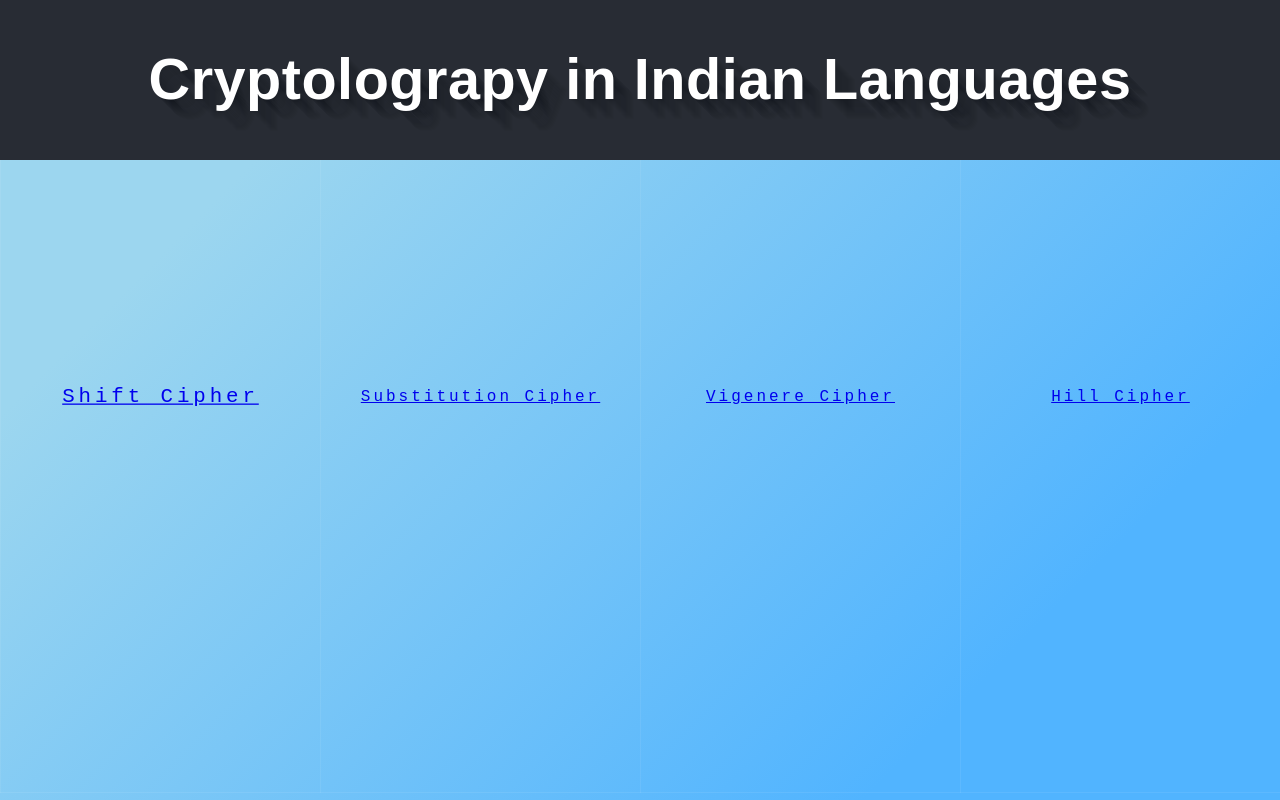
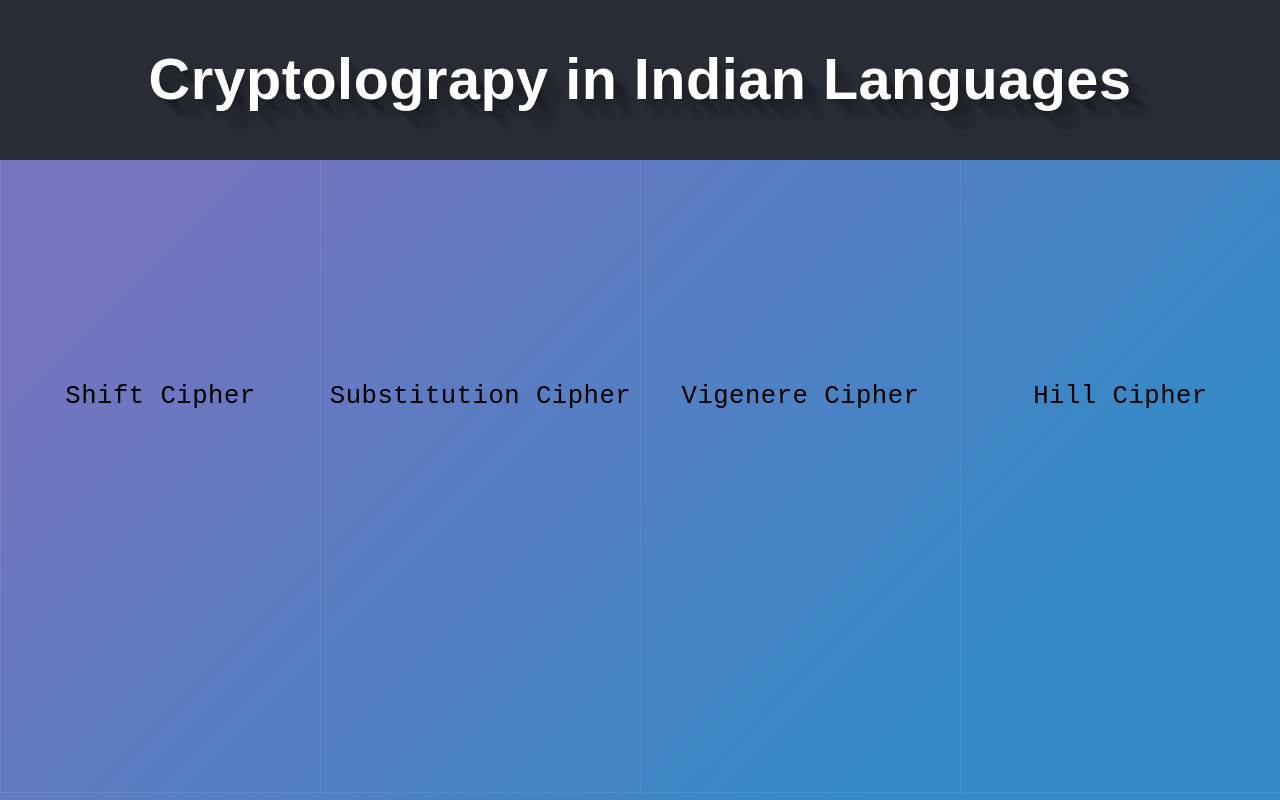
Before and after one commit to Rudragohel/CryptographyInIndianLanguages, a React (Create React App) app: page / in a window 1280 px wide. Built offline with nearby package versions, Linux system fonts and the light colour scheme.

Commit message:
Testing Left

```diff
--- a/src/App.css
+++ b/src/App.css
@@ -1,47 +1,3 @@
-body {
-  padding: 0;
-  margin: 0;
-}
-
-.App {
-  text-align: center;
-}
-
-.App-logo {
-  height: 40vmin;
-  pointer-events: none;
-}
-
-@media (prefers-reduced-motion: no-preference) {
-  .App-logo {
-    animation: App-logo-spin infinite 20s linear;
-  }
-}
-
-.App-header {
-  background-color: #282c34;
-  min-height: 100vh;
-  display: flex;
-  flex-direction: column;
-  align-items: center;
-  justify-content: center;
-  font-size: calc(10px + 2vmin);
-  color: white;
-}
-
-.App-link {
-  color: #61dafb;
-}
-
-@keyframes App-logo-spin {
-  from {
-    transform: rotate(0deg);
-  }
-  to {
-    transform: rotate(360deg);
-  }
-}
-
 body,
 html {
   overflow-y: auto;
@@ -53,7 +9,7 @@ html {
   max-width: 100%;
   font-size: 1rem;
   letter-spacing: 0.5px;
-  background: linear-gradient(135deg, #9cd6ef 20%, #51b4ff 80%);
+  background: linear-gradient(135deg, #7474bf 20%, #348ac7 80%);
   color: #fff;
   text-align: center;
   font-family: "Roboto Mono", monospace;
@@ -101,30 +57,6 @@ p {
   line-height: 160%;
 }
 
-/* #toggle-alert {
-        position: fixed;
-        z-index: 1000;
-        right: 1.5em;
-        top: 1.5em;
-        display: block;
-        border: 1px solid #fff;
-        padding: 1em 1.8em;
-        font-size: 0.6125em;
-        border-radius: 100em;
-        cursor: pointer;
-        transition: 0.3s ease-out all;
-      } */
-/* #toggle-alert i {
-        margin-right: 0.7em;
-        line-height: 100%;
-        opacity: 0.7;
-        font-size: 1rem;
-      }
-      #toggle-alert:hover {
-        border-color: #ffc371;
-        color: #ffc371;
-      } */
-
 .options {
   display: table;
   border-collapse: collapse;
@@ -152,26 +84,9 @@ p {
   width: 100%;
   height: 100%;
 }
-.options > .option > input[type="radio"]:hover,
-.options > .option > input[type="radio"]:checked,
-.options > .option > input[type="checkbox"]:hover,
-.options > .option > input[type="checkbox"]:checked {
-  cursor: pointer !important;
-}
-.options > .option > input[type="radio"]:hover ~ .option-content,
-      /* .options > .option > input[type="radio"]:checked ~ .option-content, */
-      .options > .option > input[type="checkbox"]:hover ~ .option-content
-      /* .options > .option > input[type="checkbox"]:checked ~ .option-content */ {
+
+.options > .option:hover .option-content {
   width: 100%;
-  transform: scale(1.3, 1.3);
-}
-/* .options > .option > input[type="radio"]:checked ~ .on-checked,
-      .options > .option > input[type="checkbox"]:checked ~ .on-checked {
-        opacity: 1;
-        box-shadow: inset 0px 0px 3em -1.2em rgba(0, 0, 0, 0.5);
-      } */
-.options > .option > input[type="radio"]:active ~ .option-content,
-.options > .option > input[type="checkbox"]:active ~ .option-content {
   transform: scale(1.15, 1.15);
 }
 .options > .option > .option-content {
@@ -184,3 +99,9 @@ p {
   transition-timing-function: cubic-bezier(0.19, 1, 0.22, 1);
   transition-duration: 0.3s;
 }
+
+.link {
+  text-decoration: none;
+  color: rgb(0, 0, 0);
+  font-size: 1.6rem;
+}
--- a/src/App.js
+++ b/src/App.js
@@ -1,85 +1,58 @@
-import './App.css';
-import { useState } from 'react';
-import { Headbar } from './components/Heading';
-import { Navbar } from './components/navigation';
-import { ShiftCipher } from './components/ShiftCipher';
-import { BrowserRouter as Router, Routes , Route, Link } from 'react-router-dom';
+import "./App.css";
+import { characterIs } from "./chart.js";
+import { useState } from "react";
+import { Headbar } from "./components/Heading";
+import { Navbar } from "./components/navigation";
+import { ShiftCipher } from "./components/ShiftCipher";
+import { BrowserRouter as Router, Routes, Route, Link } from "react-router-dom";
 // import { SubstitutionCipher } from './components/substitutionCipher';
-import { HillCipher } from './components/HillCipher';
-import { VigenereCipher } from './components/VigenereCipher';
+import { HillCipher } from "./components/HillCipher";
+import { VigenereCipher } from "./components/VigenereCipher";
+
 function App() {
-
   return (
     <div className="App">
       <Headbar />
-
       <div>
         <Router>
-
-
           <div className="options">
             <label className="option">
-          <input type="radio" name="company" value="apple" checked />
               <div className="option-content">
-            <h1 className="animated bounceIn">
-              <i className="ion-social-apple-outline"></i>
-            </h1>
-            <h4><Link to='/shiftCipher'>Shift Cipher</Link></h4>
-            <h4>
-              <i className="ion-android-radio-button-on"></i>
-            </h4>
+                <Link className="link" to="/shiftCipher">
+                  Shift Cipher
+                </Link>
               </div>
-          <div className="on-checked"></div>
             </label>
             <label className="option">
-          <input type="radio" name="company" value="facebook" />
               <div className="option-content">
-            <h1 className="animated bounceIn">
-              <i className="ion-social-facebook-outline"></i>
-            </h1>
-            <h4><Link to='/substitutionCipher'>Substitution Cipher</Link></h4>
-            <h4>
-              <i className="ion-android-radio-button-on"></i>
-            </h4>
+                <Link className="link" to="/substitutionCipher">
+                  Substitution Cipher
+                </Link>
               </div>
-          <div className="on-checked"></div>
             </label>
             <label className="option">
-          <input type="checkbox" name="social" value="tumblr" checked />
               <div className="option-content">
-            <h1 className="animated bounceIn">
-              <i className="ion-social-tumblr-outline"></i>
-            </h1>
-            <h4> <Link to='/vigenereCipher'>Vigenere Cipher</Link></h4>
-            <h4>
-              <i className="ion-android-checkbox-outline"></i>
-            </h4>
+                <Link className="link" to="/vigenereCipher">
+                  Vigenere Cipher
+                </Link>
               </div>
-          <div className="on-checked"></div>
             </label>
             <label className="option">
-          <input type="checkbox" name="social" value="twitter" />
               <div className="option-content">
-            <h1 className="animated bounceIn">
-              <i className="ion-social-twitter-outline"></i>
-            </h1>
-            <h4>            <Link to='/hillCipher'>Hill Cipher</Link></h4>
-            <h4>
-              <i className="ion-android-checkbox-outline"></i>
-            </h4>
+                <Link className="link" to="/hillCipher">
+                  Hill Cipher
+                </Link>
               </div>
-          <div className="on-checked"></div>
             </label>
           </div>
           <Routes>
-            <Route path='/shiftCipher' element={<ShiftCipher />} />
+            <Route path="/shiftCipher" element={<ShiftCipher />} />
             {/* <Route path='/substitutionCipher' element={<SubstitutionCipher />} /> */}
-            <Route path='/hillCipher' element={<HillCipher />} />
-            <Route path='/vigenereCipher' element={<VigenereCipher />} />
+            <Route path="/hillCipher" element={<HillCipher />} />
+            <Route path="/vigenereCipher" element={<VigenereCipher />} />
           </Routes>
         </Router>
       </div>
-
     </div>
   );
 }
--- a/src/components/style.css
+++ b/src/components/style.css
@@ -9,11 +9,12 @@
   display: flex;
   align-items: center;
   justify-content: center;
+  z-index: 1;
 }
-#navb {
+/* #navb {
   background-color: #696e78;
   color: white;
   padding: 10px;
   font-family: Arial;
   text-align: center;
-}
+} */
```
Lines whose indentation alone changed are shown as unchanged.
